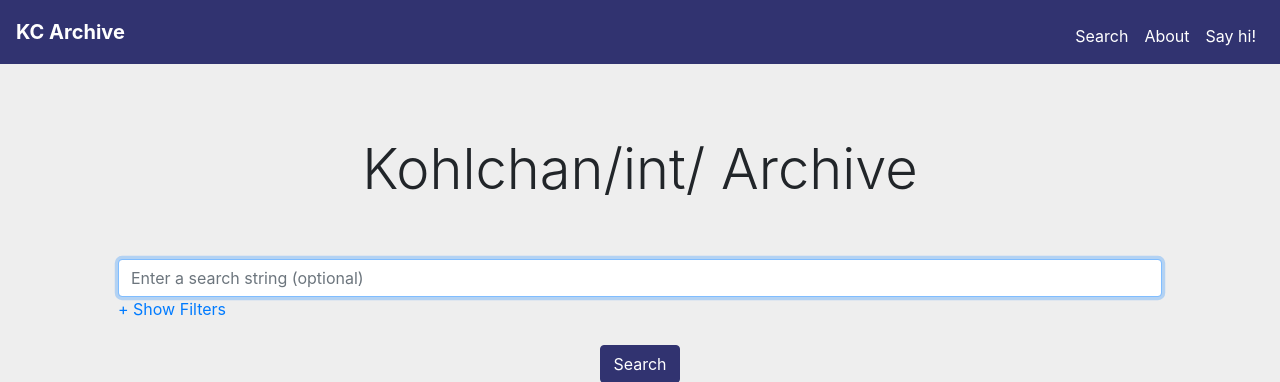
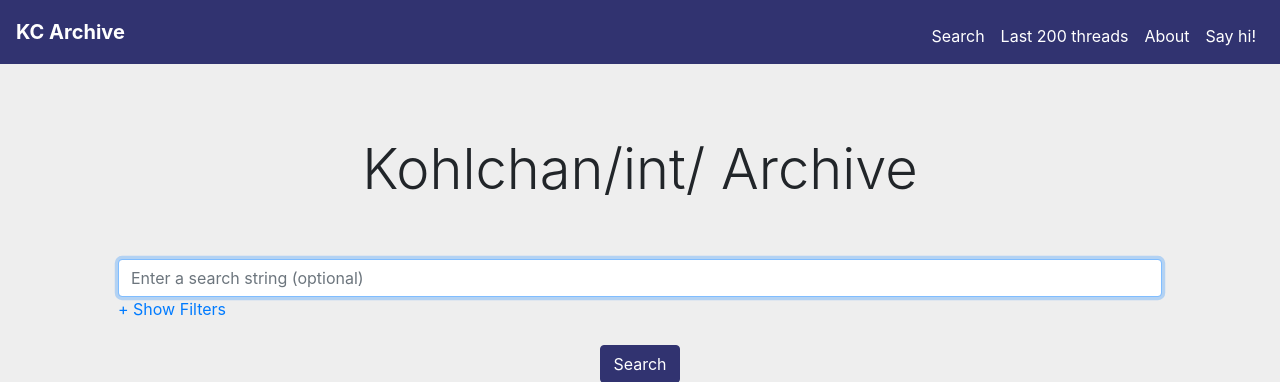
Before and after one commit to kcarchive/kc_archive, a Flask app: page / in a window 1280 px wide. Shown: the top 382 px of the page. Run offline with Flask 2, Linux system fonts and the light colour scheme; some libraries are stand-ins or nearby versions.

Commit message:
Update layout.html

```diff
--- a/templates/layout.html
+++ b/templates/layout.html
@@ -27,6 +27,7 @@
             <div class="collapse navbar-collapse" id="navbar">
 				<ul class="navbar-nav ml-auto mt-2">
 					<li class="nav-item active"><a class="nav-link" href="/">Search</a></li>
+                			<li class="nav-item active"><a class="nav-link" href="/last200">Last 200 threads</a></li>
 					<li class="nav-item active"><a class="nav-link" href="/whatthefuck">About</a></li>
 					<li class="nav-item active"><a class="nav-link" href="https://docs.google.com/forms/d/e/1FAIpQLSeyNM9kH2DT_3I7x6fe2Hog7XzWL93edcIco_9pWtkmIbNYgg/viewform" target="_blank">Say hi!</a></li>
 				</ul>
```
